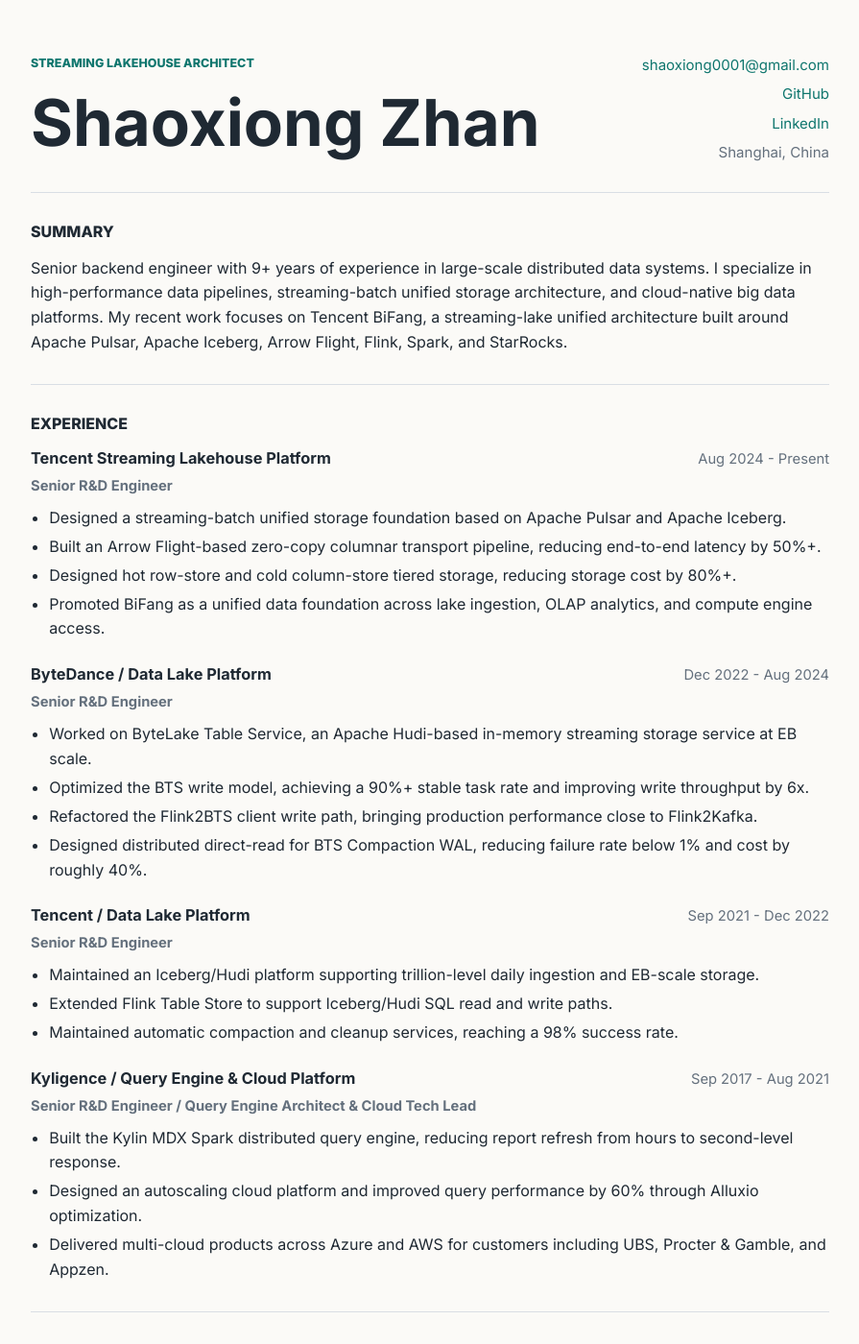
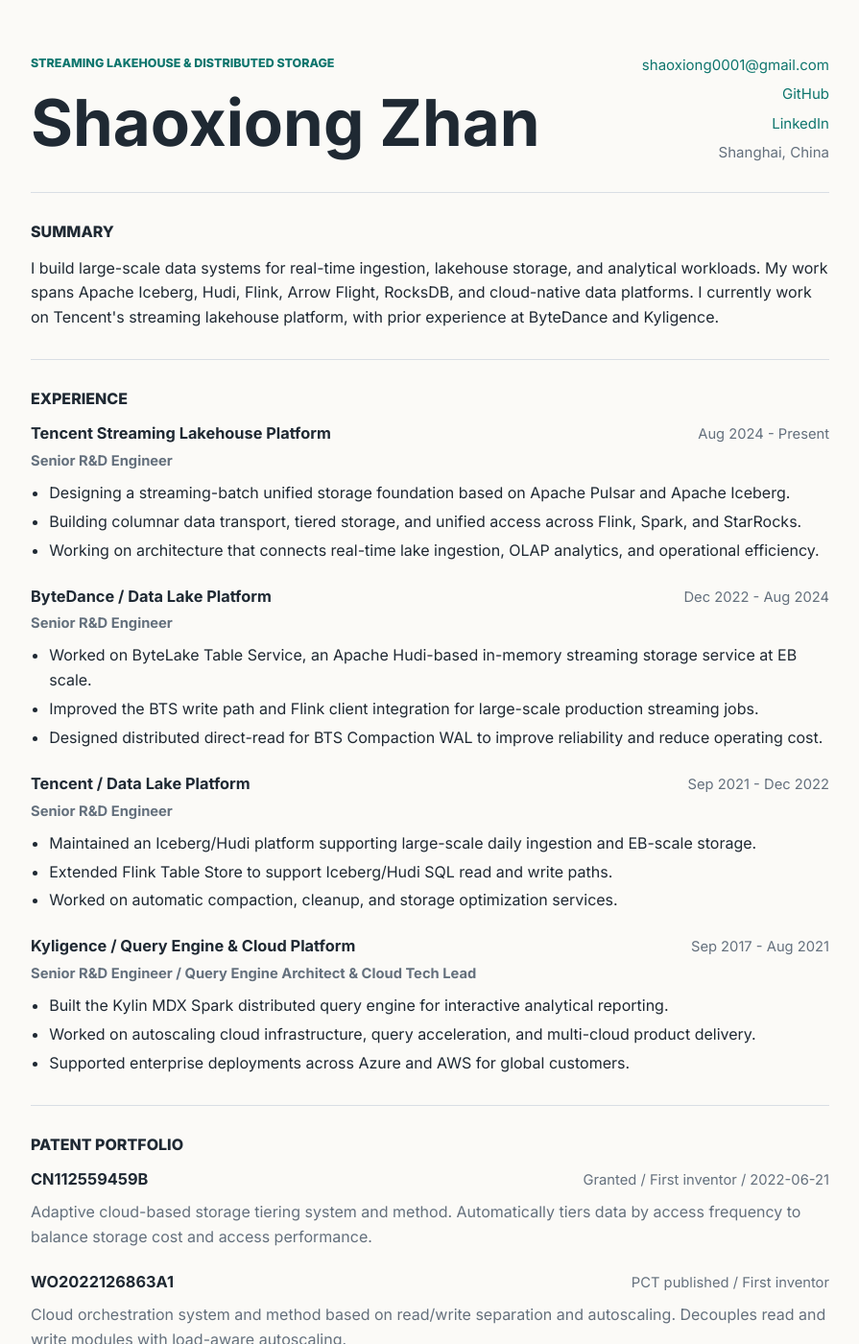
Before and after one commit to microbearz/microbearz.github.io, a Jekyll site: the page built from index.html, in a window 1280 px wide and 1400 px high. Shown: the whole window at 96% size, without its empty margins (192-1087 px from the left). Built offline with Jekyll 4.4.1, drawn with Linux system fonts in a browser that asks for light colours.

Commit message:
Refine homepage copy

```diff
--- a/index.html
+++ b/index.html
@@ -6,7 +6,7 @@
 <main class="resume">
   <header class="profile-header">
     <div>
-      <p class="kicker">Streaming Lakehouse Architect</p>
+      <p class="kicker">Streaming Lakehouse &amp; Distributed Storage</p>
       <h1>Shaoxiong Zhan</h1>
     </div>
     <div class="contact-list" aria-label="Contact links">
@@ -20,10 +20,9 @@
   <section class="section">
     <h2>Summary</h2>
     <p>
-      Senior backend engineer with <span data-career-years data-start-date="2017-09-01">9+</span> years of experience in large-scale
-      distributed data systems. I specialize in high-performance data pipelines, streaming-batch unified storage
-      architecture, and cloud-native big data platforms. My recent work focuses on Tencent BiFang, a streaming-lake
-      unified architecture built around Apache Pulsar, Apache Iceberg, Arrow Flight, Flink, Spark, and StarRocks.
+      I build large-scale data systems for real-time ingestion, lakehouse storage, and analytical workloads.
+      My work spans Apache Iceberg, Hudi, Flink, Arrow Flight, RocksDB, and cloud-native data platforms.
+      I currently work on Tencent's streaming lakehouse platform, with prior experience at ByteDance and Kyligence.
     </p>
   </section>
 
@@ -37,10 +36,9 @@
       </div>
       <p class="role-title">Senior R&amp;D Engineer</p>
       <ul>
-        <li>Designed a streaming-batch unified storage foundation based on Apache Pulsar and Apache Iceberg.</li>
-        <li>Built an Arrow Flight-based zero-copy columnar transport pipeline, reducing end-to-end latency by 50%+.</li>
-        <li>Designed hot row-store and cold column-store tiered storage, reducing storage cost by 80%+.</li>
-        <li>Promoted BiFang as a unified data foundation across lake ingestion, OLAP analytics, and compute engine access.</li>
+        <li>Designing a streaming-batch unified storage foundation based on Apache Pulsar and Apache Iceberg.</li>
+        <li>Building columnar data transport, tiered storage, and unified access across Flink, Spark, and StarRocks.</li>
+        <li>Working on architecture that connects real-time lake ingestion, OLAP analytics, and operational efficiency.</li>
       </ul>
     </article>
 
@@ -52,9 +50,8 @@
       <p class="role-title">Senior R&amp;D Engineer</p>
       <ul>
         <li>Worked on ByteLake Table Service, an Apache Hudi-based in-memory streaming storage service at EB scale.</li>
-        <li>Optimized the BTS write model, achieving a 90%+ stable task rate and improving write throughput by 6x.</li>
-        <li>Refactored the Flink2BTS client write path, bringing production performance close to Flink2Kafka.</li>
-        <li>Designed distributed direct-read for BTS Compaction WAL, reducing failure rate below 1% and cost by roughly 40%.</li>
+        <li>Improved the BTS write path and Flink client integration for large-scale production streaming jobs.</li>
+        <li>Designed distributed direct-read for BTS Compaction WAL to improve reliability and reduce operating cost.</li>
       </ul>
     </article>
 
@@ -65,9 +62,9 @@
       </div>
       <p class="role-title">Senior R&amp;D Engineer</p>
       <ul>
-        <li>Maintained an Iceberg/Hudi platform supporting trillion-level daily ingestion and EB-scale storage.</li>
+        <li>Maintained an Iceberg/Hudi platform supporting large-scale daily ingestion and EB-scale storage.</li>
         <li>Extended Flink Table Store to support Iceberg/Hudi SQL read and write paths.</li>
-        <li>Maintained automatic compaction and cleanup services, reaching a 98% success rate.</li>
+        <li>Worked on automatic compaction, cleanup, and storage optimization services.</li>
       </ul>
     </article>
 
@@ -78,9 +75,9 @@
       </div>
       <p class="role-title">Senior R&amp;D Engineer / Query Engine Architect &amp; Cloud Tech Lead</p>
       <ul>
-        <li>Built the Kylin MDX Spark distributed query engine, reducing report refresh from hours to second-level response.</li>
-        <li>Designed an autoscaling cloud platform and improved query performance by 60% through Alluxio optimization.</li>
-        <li>Delivered multi-cloud products across Azure and AWS for customers including UBS, Procter &amp; Gamble, and Appzen.</li>
+        <li>Built the Kylin MDX Spark distributed query engine for interactive analytical reporting.</li>
+        <li>Worked on autoscaling cloud infrastructure, query acceleration, and multi-cloud product delivery.</li>
+        <li>Supported enterprise deployments across Azure and AWS for global customers.</li>
       </ul>
     </article>
   </section>
```
